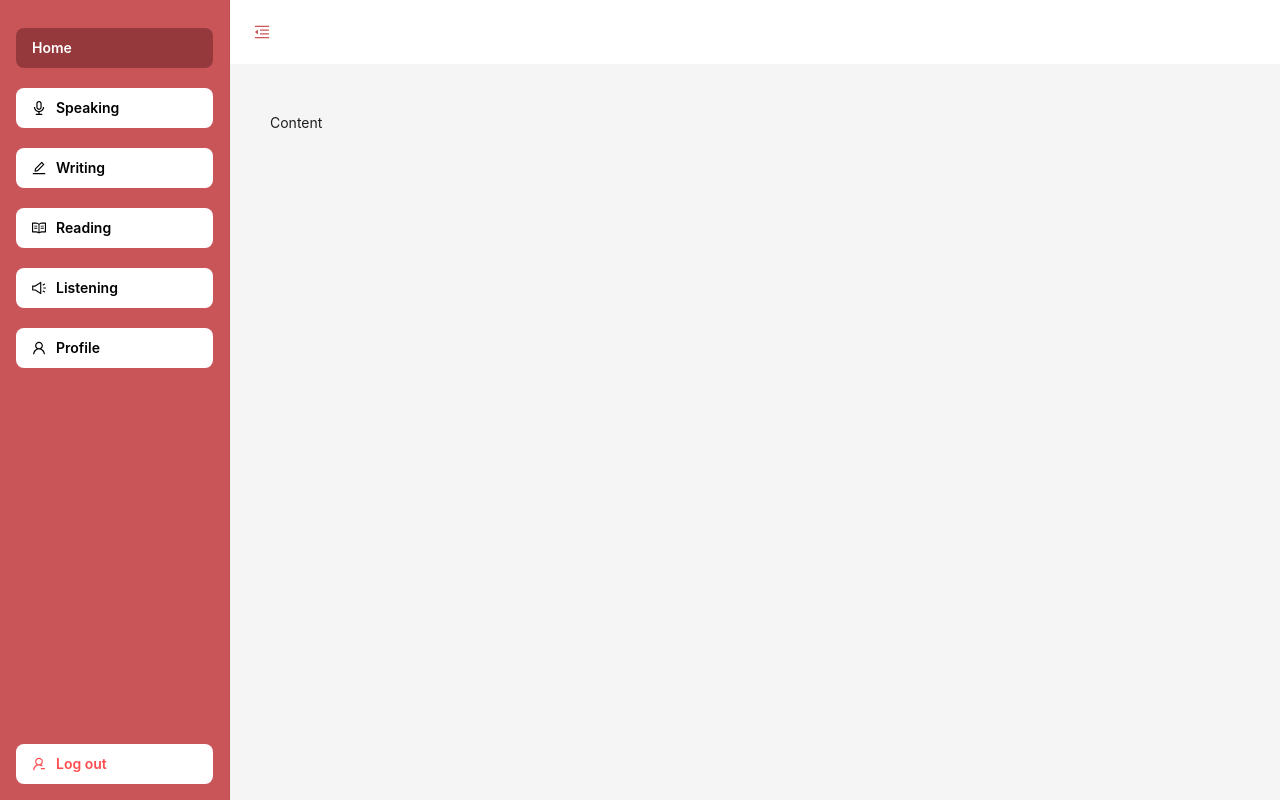
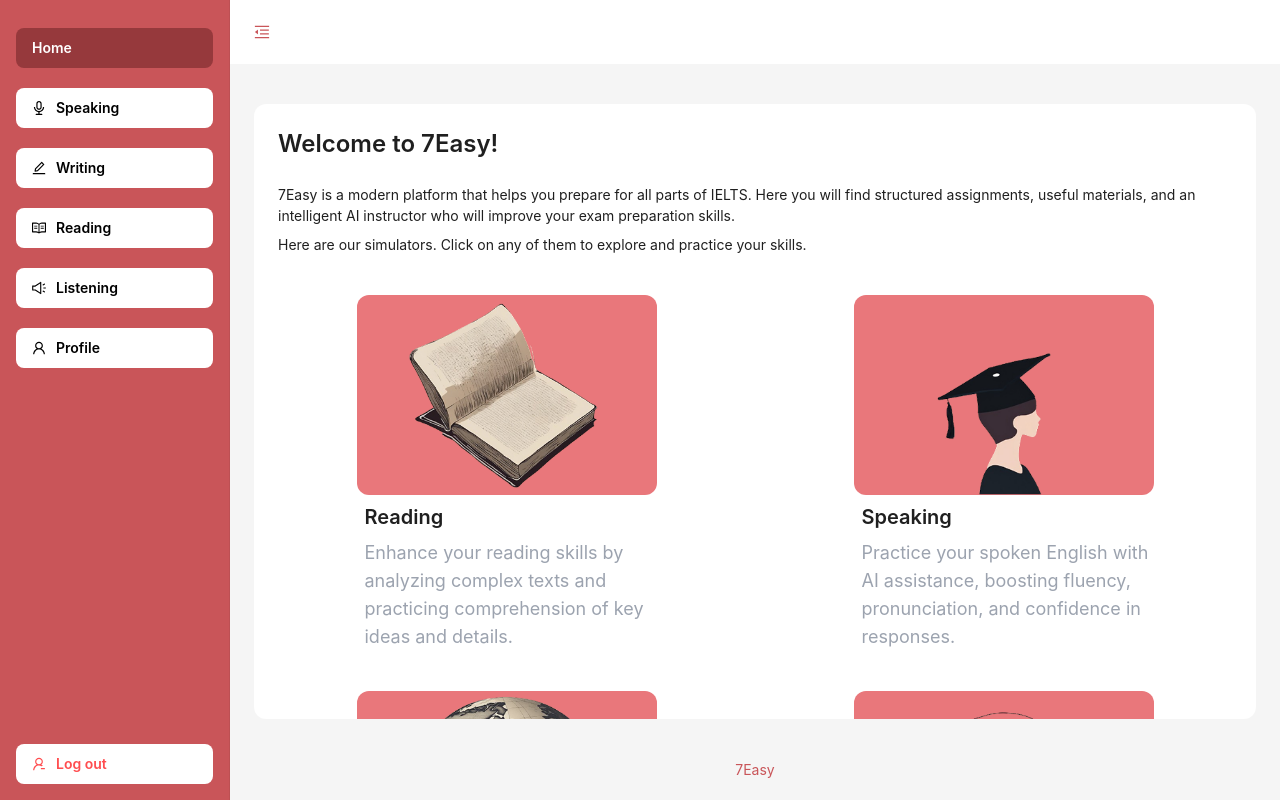
Before and after one commit to Madikensky/ielts-diploma-project, a Next.js app: page /en/home in a window 1280 px wide. Built offline with nearby package versions, Linux system fonts and the light colour scheme; what @ant-design/nextjs-registry would draw is missing.

Commit message:
feat: added homepage

```diff
--- a/package.json
+++ b/package.json
@@ -43,6 +43,7 @@
     "eslint": "^9",
     "eslint-config-next": "15.1.6",
     "postcss": "^8.5.2",
+    "tailwind-scrollbar": "^3.0.0",
     "tailwindcss": "^3.4.17",
     "typescript": "^5"
   }
--- a/src/app/[locale]/home/page.tsx
+++ b/src/app/[locale]/home/page.tsx
@@ -1,9 +1,51 @@
 "use client";
 
+import { Exam } from "@/shared/ui/Exam";
+import { MainLayoutHeader } from "@/widgets/ExerciseIntro";
 import MainLayout from "@/widgets/MainLayout";
+import LandingReading from "@/shared/assets/images/landing-reading.png";
+import LandingListening from "@/shared/assets/images/landing-listening.png";
+import LandingSpeaking from "@/shared/assets/images/landing-speaking.png";
+import LandingWriting from "@/shared/assets/images/landing-writing.png";
 
 const HomePage = () => {
-  return <MainLayout />;
+  return (
+    <MainLayout>
+      <MainLayoutHeader
+        title="Welcome to 7Easy!"
+        description="
+          7Easy is a modern platform that helps you prepare for all parts of IELTS. Here you will find structured assignments,
+          useful materials, and an intelligent AI instructor who will improve your exam preparation skills.
+          "
+      />
+      <p className="mt-2">
+        Here are our simulators. Click on any of them to explore and practice
+        your skills.
+      </p>
+      <div className="grid grid-cols-1 md:grid-cols-2 mt-10 place-items-center gap-10">
+        <Exam
+          imgSrc={LandingReading}
+          offerType="Reading"
+          description="Enhance your reading skills by analyzing complex texts and practicing comprehension of key ideas and details."
+        />
+        <Exam
+          imgSrc={LandingSpeaking}
+          offerType="Speaking"
+          description="Practice your spoken English with AI assistance, boosting fluency, pronunciation, and confidence in responses."
+        />
+        <Exam
+          imgSrc={LandingWriting}
+          offerType="Writing"
+          description="Improve your essay and letter writing with AI-powered feedback to refine structure, clarity, and coherence."
+        />
+        <Exam
+          imgSrc={LandingListening}
+          offerType="Listening"
+          description="Train your ability to understand spoken English through diverse audio exercises and real-life scenarios."
+        />
+      </div>
+    </MainLayout>
+  );
 };
 
 export default HomePage;
--- a/src/app/[locale]/page.tsx
+++ b/src/app/[locale]/page.tsx
@@ -8,7 +8,7 @@ import LandingListening from "@/shared/assets/images/landing-listening.png";
 import LandingSpeaking from "@/shared/assets/images/landing-speaking.png";
 import LandingWriting from "@/shared/assets/images/landing-writing.png";
 import "@ant-design/v5-patch-for-react-19";
-import { Offer } from "@/widgets/landing/ui/Offer";
+import { Exam } from "@/shared/ui/Exam";
 import { FAQ } from "@/widgets/landing/ui/FAQ";
 import { OurTeam } from "@/widgets/landing/ui/OurTeam";
 
@@ -28,27 +28,27 @@ export default function Landing() {
           <div className="text-end">Learn. Practice. Achieve.</div>
         </section>
         <section
-          id="offerings"
+          id="Examings"
           className="flex flex-col gap-10 items-center justify-center"
         >
-          <h2 className="text-center text-2xl font-semibold">What we offer</h2>
+          <h2 className="text-center text-2xl font-semibold">What we Offer</h2>
           <div className="grid grid-cols-1 grid-rows-2 gap-10 md:grid-cols-2 text-3xl">
-            <Offer
+            <Exam
               imgSrc={LandingReading}
               offerType="Reading"
               description="Enhance your reading skills by analyzing complex texts and practicing comprehension of key ideas and details."
             />
-            <Offer
+            <Exam
               imgSrc={LandingSpeaking}
               offerType="Speaking"
               description="Practice your spoken English with AI assistance, boosting fluency, pronunciation, and confidence in responses."
             />
-            <Offer
+            <Exam
               imgSrc={LandingWriting}
               offerType="Writing"
               description="Improve your essay and letter writing with AI-powered feedback to refine structure, clarity, and coherence."
             />
-            <Offer
+            <Exam
               imgSrc={LandingListening}
               offerType="Listening"
               description="Train your ability to understand spoken English through diverse audio exercises and real-life scenarios."
--- a/src/app/[locale]/reading/page.tsx
+++ b/src/app/[locale]/reading/page.tsx
@@ -1,10 +1,18 @@
+"use client";
+
+import { MainLayoutHeader } from "@/widgets/ExerciseIntro";
 import MainLayout from "@/widgets/MainLayout";
 import { FC } from "react";
 
 const Reading: FC = () => {
   return (
     <MainLayout>
-      <div>s</div>
+      <MainLayoutHeader
+        description="In this section, you'll practice the IELTS Reading test by working through real exam-style passages and answering comprehension questions within a set time.
+          After completing the test, you'll receive instant feedback with explanations for correct answers, helping you improve your reading skills, time management, and accuracy."
+        title="Reading"
+        onClick={() => {}}
+      />
     </MainLayout>
   );
 };
--- a/src/components/ui/button.tsx
+++ b/src/components/ui/button.tsx
@@ -20,6 +20,8 @@ const buttonVariants = cva(
         ghost:
           "hover:bg-neutral-100 hover:text-neutral-900 dark:hover:bg-neutral-800 dark:hover:text-neutral-50",
         link: "text-neutral-900 underline-offset-4 hover:underline dark:text-neutral-50",
+        primary:
+          "bg-bgCommon text-textWhite outline-none border-node text-center rounded-[5px] hover:bg-bgCommonShadowed",
         landingBtn:
           "bg-bgCommon font-normal text-textWhite outline-none border-none",
         authBtn:
--- a/src/widgets/landing/ui/Offer/index.tsx
+++ b/src/shared/ui/Exam/index.tsx
@@ -1,10 +1,16 @@
 import { FC } from "react";
-import { OfferProps } from "../../model/Offer";
 import Image from "next/image";
+import { StaticImageData } from "next/image";
 
-export const Offer: FC<OfferProps> = ({ imgSrc, offerType, description }) => {
+export interface ExamProps {
+  imgSrc: string | StaticImageData;
+  offerType: string;
+  description: string;
+}
+
+export const Exam: FC<ExamProps> = ({ imgSrc, offerType, description }) => {
   return (
-    <div className="flex flex-col gap-2 max-w-[300px] text-xs">
+    <div className="flex flex-col gap-2 max-w-[300px] text-xl">
       <div className="flex items-center justify-center max-w-[300px] rounded-xl bg-bgCommonLight">
         <Image src={imgSrc} alt="" width={200} height={0} />
       </div>
--- /dev/null
+++ b/src/widgets/ExerciseIntro/index.tsx
@@ -0,0 +1,21 @@
+import { FC } from "react";
+import { MainLayoutHeaderProps } from "./model";
+import { Button } from "@/components/ui/button";
+
+export const MainLayoutHeader: FC<MainLayoutHeaderProps> = ({
+  title,
+  onClick,
+  description,
+}) => {
+  return (
+    <div className="flex flex-col gap-6">
+      <h2 className="font-semibold text-2xl">{title}</h2>
+      {description && <p className="text-md text-start">{description}</p>}
+      {onClick && (
+        <Button onClick={onClick} variant={"primary"} className="w-[150px]">
+          {"Start"}
+        </Button>
+      )}
+    </div>
+  );
+};
--- /dev/null
+++ b/src/widgets/ExerciseIntro/model/index.ts
@@ -0,0 +1,5 @@
+export interface MainLayoutHeaderProps {
+  title: string;
+  description?: string;
+  onClick?: () => void;
+}
--- a/src/widgets/MainLayout/index.tsx
+++ b/src/widgets/MainLayout/index.tsx
@@ -116,15 +116,10 @@ const MainLayout: React.FC<MainLayoutProps> = ({ children }) => {
               }}
             />
           </Header>
-          <Content
-            style={{
-              margin: "24px 16px",
-              padding: 24,
-              minHeight: 280,
-            }}
-          >
-            Content
+          <Content className="my-10 mx-6 p-6 min-h-[280px] bg-bgWhite rounded-xl overflow-y-auto">
+            {children}
           </Content>
+          <div className="text-textCommon text-center pb-5">7Easy</div>
         </Layout>
       </Layout>
     </ConfigProvider>
```
Also changed, not shown: src/widgets/landing/model/Offer/index.ts (deleted, +0 -7 lines), src/app/globals.css (line endings or trailing spaces), src/shared/ui/ExamList/index.tsx (added), 1 other file (tests, documents, lock files or other folders).
